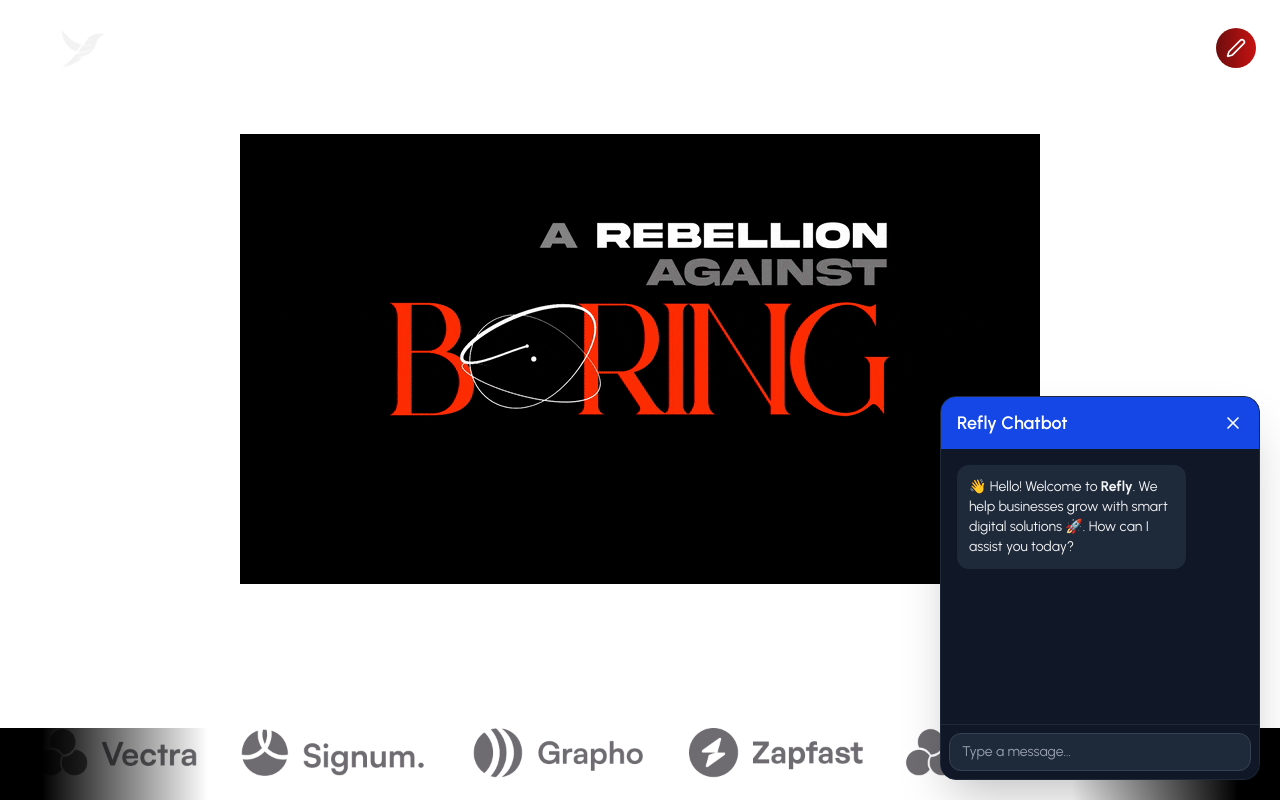
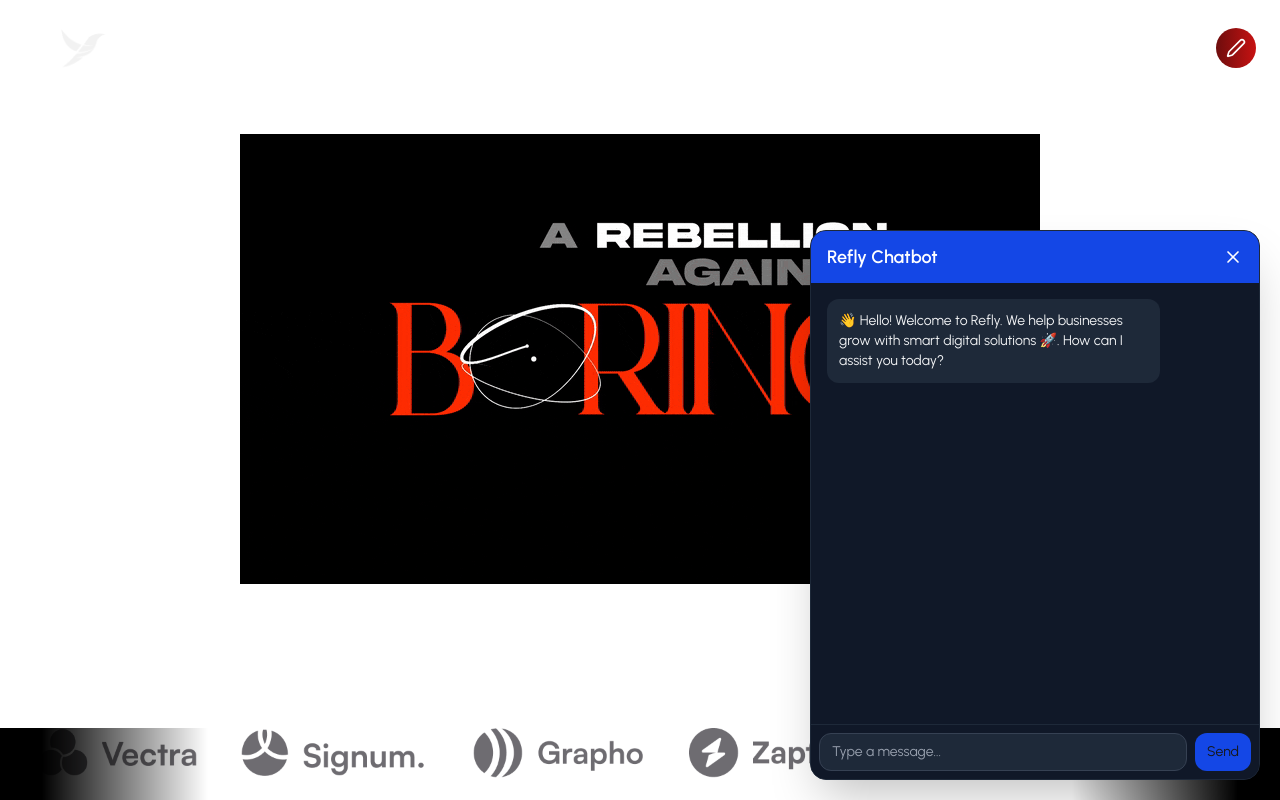
Before and after one commit to abrarkhalidofficial/Refly2025, a Next.js app: page / in a window 1280 px wide. Both pictures are taken after a click on the button 1231 px from the left and 751 px from the top of the page. Shown: the top 800 px of the page. Built offline with nearby package versions, Linux system fonts and the light colour scheme.

Commit message:
Update chat-bot.tsx

```diff
--- a/components/chat-bot.tsx
+++ b/components/chat-bot.tsx
@@ -1,19 +1,86 @@
 'use client';
-import { useState } from 'react';
+import { useState, useRef } from 'react';
 import { motion } from 'framer-motion';
 import { MessageCircle, X } from 'lucide-react';
 
 export default function Chatbot() {
   const [open, setOpen] = useState(false);
+  type Message = {
+    role: string;
+    content: string;
+    error: boolean;
+    whatsapp?: string | null;
+  };
+
+  const [messages, setMessages] = useState<Message[]>([
+    {
+      role: 'assistant',
+      content: '👋 Hello! Welcome to Refly. We help businesses grow with smart digital solutions 🚀. How can I assist you today?',
+      error: false,
+      whatsapp: null,
+    },
+  ]);
+  const [input, setInput] = useState('');
+  const [loading, setLoading] = useState(false);
+  const inputRef = useRef<HTMLInputElement>(null);
+  const sendMessage = async () => {
+    if (!input.trim()) return;
+
+    const userMsg = { role: 'user', content: input, error: false };
+    setMessages((prev) => [...prev, userMsg]);
+    setInput('');
+    setLoading(true);
+
+    try {
+      const res = await fetch('/api/chat', {
+        method: 'POST',
+        headers: { 'Content-Type': 'application/json' },
+        body: JSON.stringify({ message: input }),
+      });
+
+      const data = await res.json();
+
+      // 👇 Save assistant message with error + whatsapp link if available
+      setMessages((prev) => [
+        ...prev,
+        {
+          role: 'assistant',
+          content: data.reply,
+          error: data.error || false,
+          whatsapp: data.whatsapp || null,
+        },
+      ]);
+    } catch (err) {
+      // 👇 Fallback if API itself crashes
+      setMessages((prev) => [
+        ...prev,
+        {
+          role: 'assistant',
+          content: '⚠️ Unable to connect right now. Please contact us on WhatsApp:',
+          error: true,
+          whatsapp: 'https://wa.me/923356226026?text=Hi%20Refly%20Team%2C%20I%20need%20help!',
+        },
+      ]);
+    } finally {
+      setLoading(false);
+    }
+  };
+
+  const handleKeyDown = (e: React.KeyboardEvent<HTMLInputElement>) => {
+    if (e.key === 'Enter' && !loading) {
+      sendMessage();
+    }
+  };
 
   return (
     <div className="fixed bottom-5 right-5 z-50">
       {open && (
         <motion.div
-          initial={{ opacity: 0, y: 30 }}
-          animate={{ opacity: 1, y: 0 }}
-          exit={{ opacity: 0, y: 30 }}
-          className="w-80 h-96 bg-gray-900 shadow-2xl rounded-2xl flex flex-col overflow-hidden border border-gray-800"
+          initial={{ opacity: 0, y: 40, scale: 0.9 }}
+          animate={{ opacity: 1, y: 0, scale: 1 }}
+          exit={{ opacity: 0, y: 40, scale: 0.9 }}
+          transition={{ duration: 0.3 }}
+          className="w-[90vw] sm:w-[400px] md:w-[450px] h-[70vh] sm:h-[550px] bg-gray-900 shadow-2xl rounded-2xl flex flex-col overflow-hidden border border-gray-800"
         >
           <div className="bg-blue-700 text-white px-4 py-3 flex justify-between items-center">
             <h2 className="font-semibold text-lg">Refly Chatbot</h2>
@@ -23,22 +90,42 @@ export default function Chatbot() {
           </div>
 
           <div className="flex-1 p-4 space-y-3 overflow-y-auto text-sm">
-            <div className="bg-gray-800 text-gray-100 p-3 rounded-xl max-w-[80%]">
-              👋 Hello! Welcome to <b>Refly</b>. We help businesses grow with smart digital solutions 🚀. How can I assist you today?
-            </div>
+            {messages.map((msg, i) => (
+              <div key={i} className={`p-3 rounded-xl max-w-[80%] ${msg.role === 'user' ? 'bg-blue-600 text-white ml-auto' : 'bg-gray-800 text-gray-100'}`}>
+                {msg.error ? (
+                  <div className="flex flex-col items-start space-y-2">
+                    <p>{msg.content}</p>
+                    <a href={msg.whatsapp ?? undefined} target="_blank" rel="noopener noreferrer" className="flex items-center gap-2 bg-green-600 text-white px-3 py-2 rounded-lg hover:bg-green-700">
+                      Chat on WhatsApp
+                    </a>
+                  </div>
+                ) : (
+                  msg.content
+                )}
+              </div>
+            ))}
+            {loading && <div className="text-gray-400 text-xs">Thinking...</div>}
           </div>
 
-          <div className="border-t border-gray-800 p-2 bg-gray-900">
+          {/* Input */}
+          <div className="border-t border-gray-800 p-2 bg-gray-900 flex gap-2">
             <input
+              ref={inputRef}
               type="text"
+              value={input}
+              onChange={(e) => setInput(e.target.value)}
+              onKeyDown={handleKeyDown}
               placeholder="Type a message..."
-              className="w-full bg-gray-800 border border-gray-700 rounded-xl px-3 py-2 text-sm text-gray-100 placeholder-gray-400 focus:outline-none"
-              disabled
+              className="flex-1 bg-gray-800 border border-gray-700 rounded-xl px-3 py-2 text-sm text-gray-100 placeholder-gray-400 focus:outline-none"
             />
+            <button onClick={sendMessage} disabled={loading} className="bg-blue-700 px-3 py-2 rounded-xl text-sm hover:bg-blue-800 disabled:opacity-50">
+              Send
+            </button>
           </div>
         </motion.div>
       )}
 
+      {/* Floating Button */}
       {!open && (
         <motion.button onClick={() => setOpen(true)} className="bg-blue-700 text-white p-4 rounded-full shadow-lg hover:bg-blue-800 border border-gray-800" whileTap={{ scale: 0.9 }}>
           <MessageCircle className="w-6 h-6" />
```
